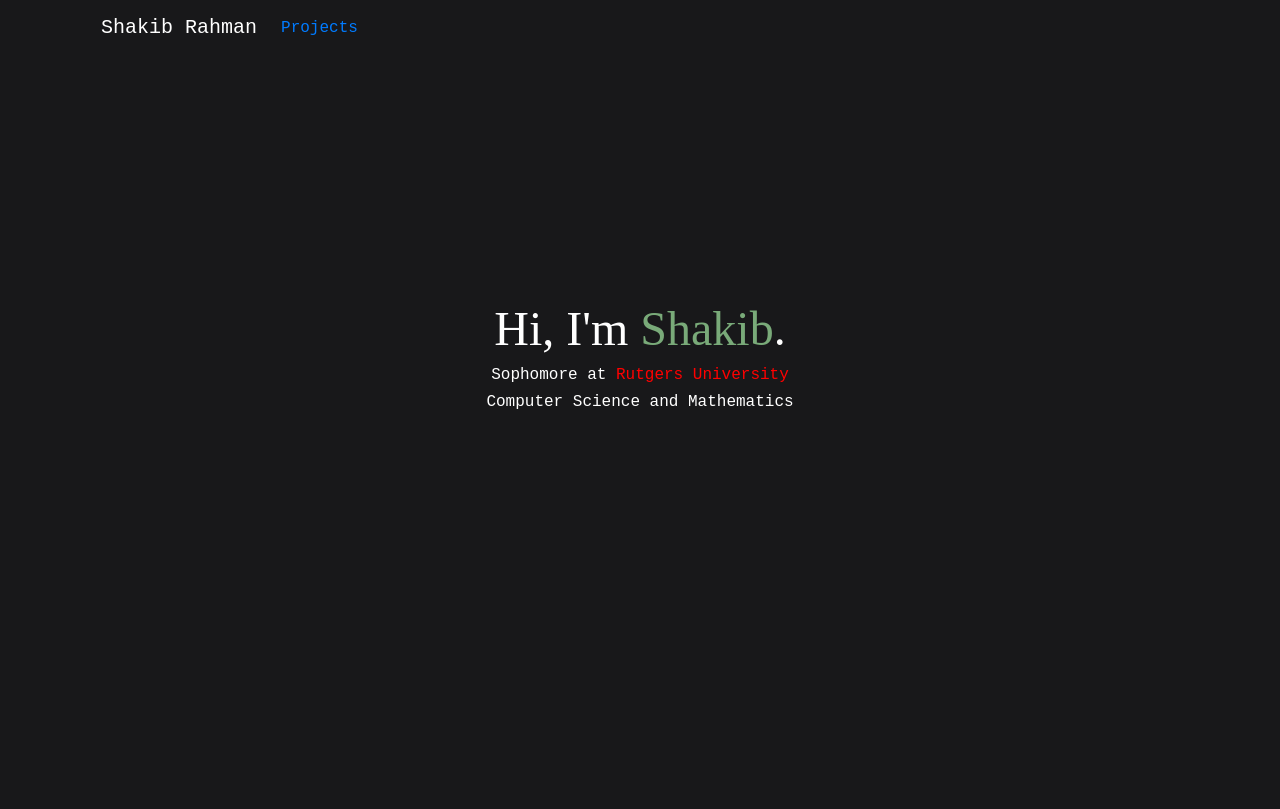
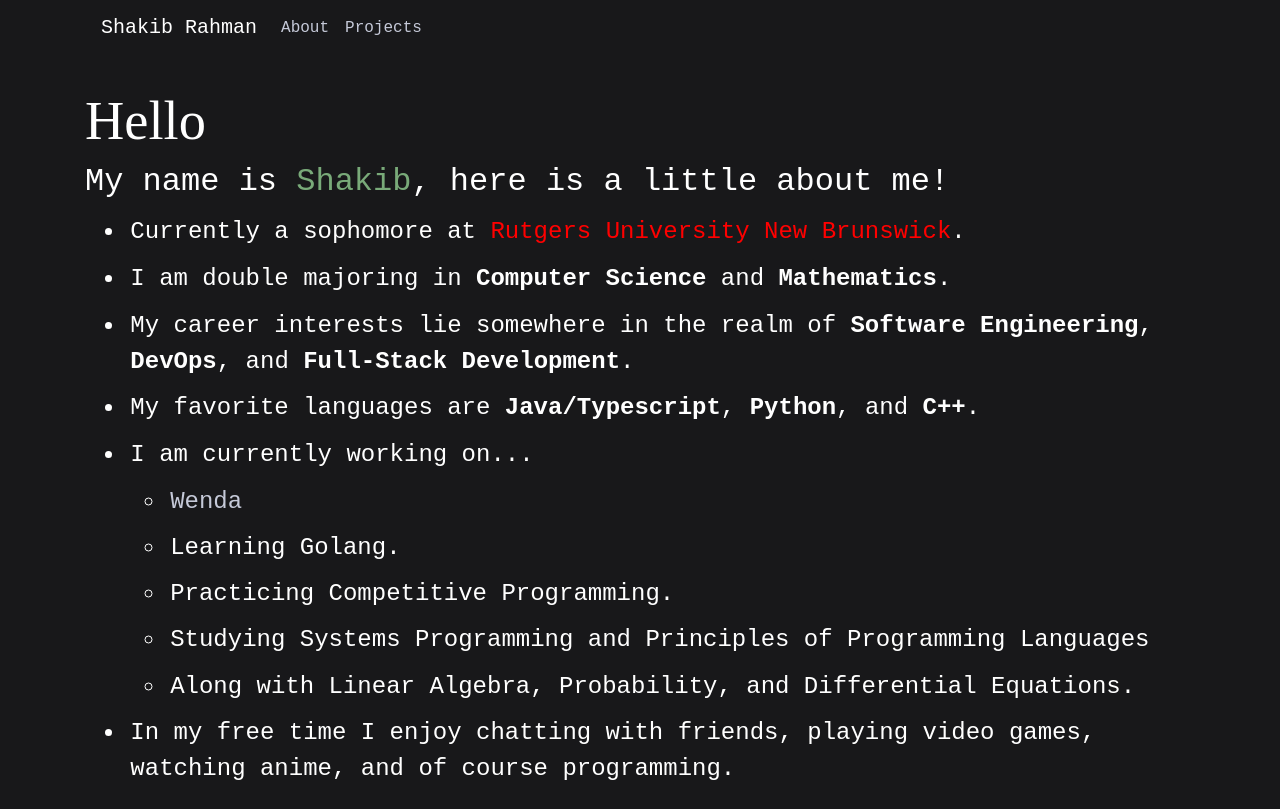
Before and after one commit to cakoshakib/portfolio-site, a React (Create React App) app: page /about in a window 1280 px wide. Built offline with nearby package versions, Linux system fonts and the light colour scheme; the HTML template or start-up script is replaced by a standard one.

Commit message:
added about page

```diff
--- a/package.json
+++ b/package.json
@@ -43,6 +43,7 @@
     ]
   },
   "devDependencies": {
-    "@types/react-router-dom": "^5.3.0"
+    "@types/react-router-dom": "^5.3.0",
+    "sass": "^1.42.1"
   }
 }
--- a/src/App.css
+++ b/src/App.css
@@ -8,3 +8,11 @@ body {
 #navbar {
   background-color:none;
 }
+
+a {
+  color: rgb(197, 201, 216);
+}
+
+a:hover {
+  color: rgb(117, 117, 173);
+}
--- a/src/App.tsx
+++ b/src/App.tsx
@@ -1,6 +1,7 @@
 import React from 'react';
 import Landing from './components/Landing'
 import Projects from './components/Projects'
+import About from './components/About'
 import './App.css'
 
 import {
@@ -21,6 +22,9 @@ const App = () => {
         <Navbar.Collapse id="responsive-navbar-nav">
           <Nav className="mr-auto">
             <Nav.Link href="#" as="span">
+              <Link to="/about">About</Link>
+            </Nav.Link>
+            <Nav.Link href="#" as="span">
               <Link to="/projects">Projects</Link>
             </Nav.Link>
           </Nav>
@@ -28,6 +32,9 @@ const App = () => {
       </Navbar>
 
         <Switch>
+          <Route path="/about">
+            <About />
+          </Route>
           <Route path="/projects">
             <Projects />
           </Route>
--- /dev/null
+++ b/src/components/About.css
@@ -0,0 +1,8 @@
+#aboutContainer {
+  margin-top:3%;
+}
+
+li {
+  font-size: 150%;
+  padding: 0.5%;
+}
--- /dev/null
+++ b/src/components/About.tsx
@@ -0,0 +1,27 @@
+import './About.css'
+
+const About = () => {
+  return (
+    <div id="aboutContainer">
+      <h1>Hello</h1>
+      <h2>My name is <span id="name">Shakib</span>, here is a little about me!</h2>
+      <ul>
+        <li>Currently a sophomore at <span id="college">Rutgers University New Brunswick</span>.</li>
+        <li>I am double majoring in <b>Computer Science</b> and <b>Mathematics</b>.</li>
+        <li>My career interests lie somewhere in the realm of <b>Software Engineering</b>, <b>DevOps</b>, and <b>Full-Stack Development</b>.</li>
+        <li>My favorite languages are <b>Java/Typescript</b>, <b>Python</b>, and <b>C++</b>.</li>
+        <li>I am currently working on...</li>
+        <ul>
+          <li><a href="https://github.com/cakoshakib/wenda">Wenda</a></li>
+          <li>Learning Golang.</li>
+          <li>Practicing Competitive Programming.</li>
+          <li>Studying Systems Programming and Principles of Programming Languages</li>
+          <li>Along with Linear Algebra, Probability, and Differential Equations.</li>
+        </ul>
+        <li>In my free time I enjoy chatting with friends, playing video games, watching anime, and of course programming. </li>
+      </ul>
+    </div>
+  )
+}
+
+export default About;
--- a/src/components/Landing.css
+++ b/src/components/Landing.css
@@ -15,11 +15,11 @@
 }
 
 .sub-desc {
-  font-size: 1em;
+  font-size: 1.2em;
 }
 
 h1 {
-  font-size: 3em;
+  font-size: 3.4em;
   font-family: 'Space Mono';
 }
 
--- a/src/components/Projects.css
+++ b/src/components/Projects.css
@@ -1,4 +1,3 @@
-
 .projectTitle {
   font-weight: bolder;
   color:rgb(210, 210, 252);
```
Also changed, not shown: 2 other files (tests, documents, lock files or other folders).
